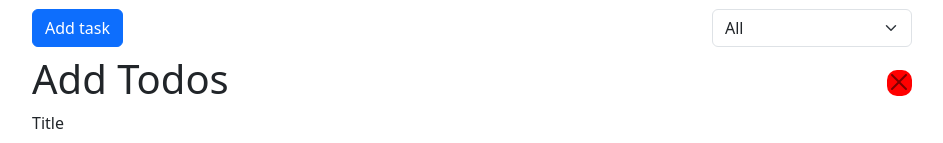
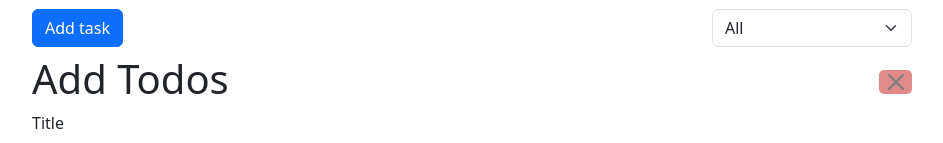
Before and after one commit to pitzee/Todo, a React (Vite) app in the folder TodoApp/: page / in a window 1280 px wide. Both pictures are taken after a click on the button "Add task". Shown: the part 149-292 px from the top of the page, without its empty margins (168-1111 px from the left). Built offline with nearby package versions, Linux system fonts and the light colour scheme.

Commit message:
taskform close button clolor changed

```diff
--- a/TodoApp/src/Styles/taskform.css
+++ b/TodoApp/src/Styles/taskform.css
@@ -6,8 +6,10 @@ select.form-select {
     width: 200px;
 }
 
-.closebutton {
-    background-color: red;
-    border-radius: 10px;
+
+button.btn-close {
+
+    background-color: rgb(197, 23, 23);
+    border-radius: 5px;
     width: 25px
 }
```
